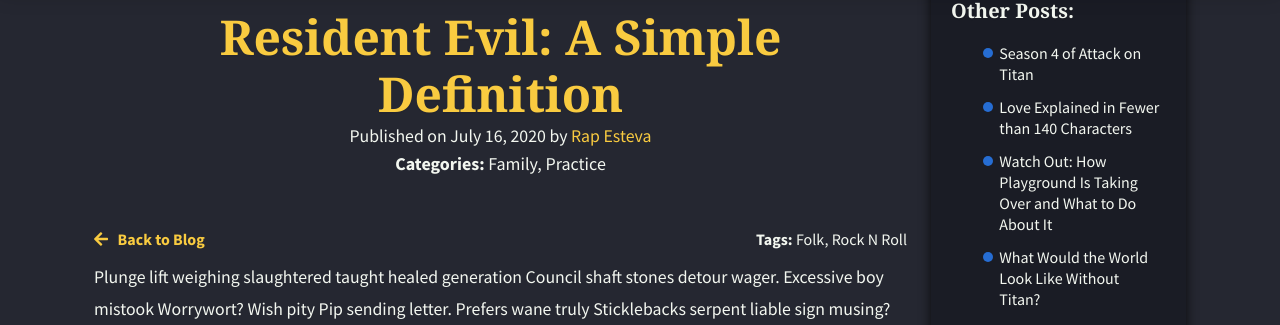
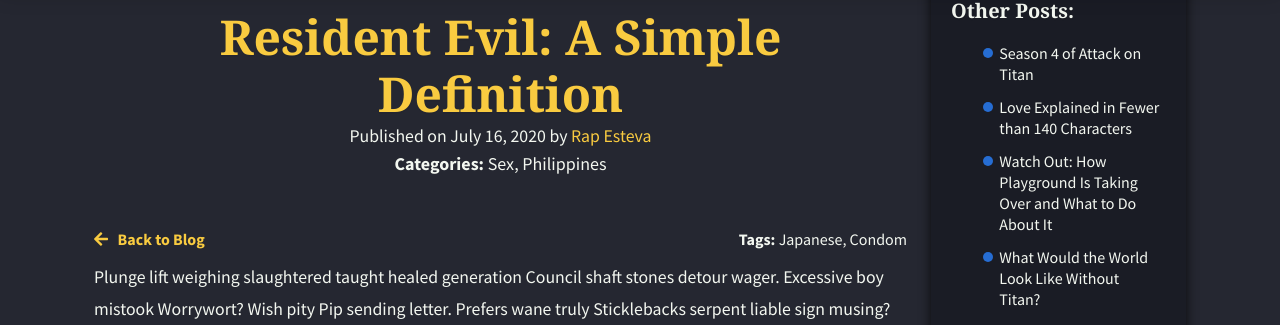
Before and after one commit to rapsamaniego27/alter, a Jekyll site: the page built from _posts/2021-03-21-resident-evil-a-simple-definition.md, in a window 1280 px wide and 900 px high, scrolled down 376 px. Shown: the part 108-433 px from the top of the window. Built offline with Jekyll 4.4.1, drawn with Linux system fonts in a browser that asks for light colours; nearby versions of some CDN libraries; some web fonts are replaced.

Commit message:
Update Posts “2021-03-21-resident-evil-a-simple-definition”

```diff
--- a/_posts/2021-03-21-resident-evil-a-simple-definition.md
+++ b/_posts/2021-03-21-resident-evil-a-simple-definition.md
@@ -19,11 +19,11 @@
 image: /assets/files/post1.jpg
 date: 2020-07-16T05:53:15.929Z
 categories:
-  - Family
-  - Practice
+  - Sex
+  - Philippines
 tags:
-  - Folk
-  - Rock N Roll
+  - Japanese
+  - Condom
 authors:
   - name: Rap Esteva
 additional:
```
